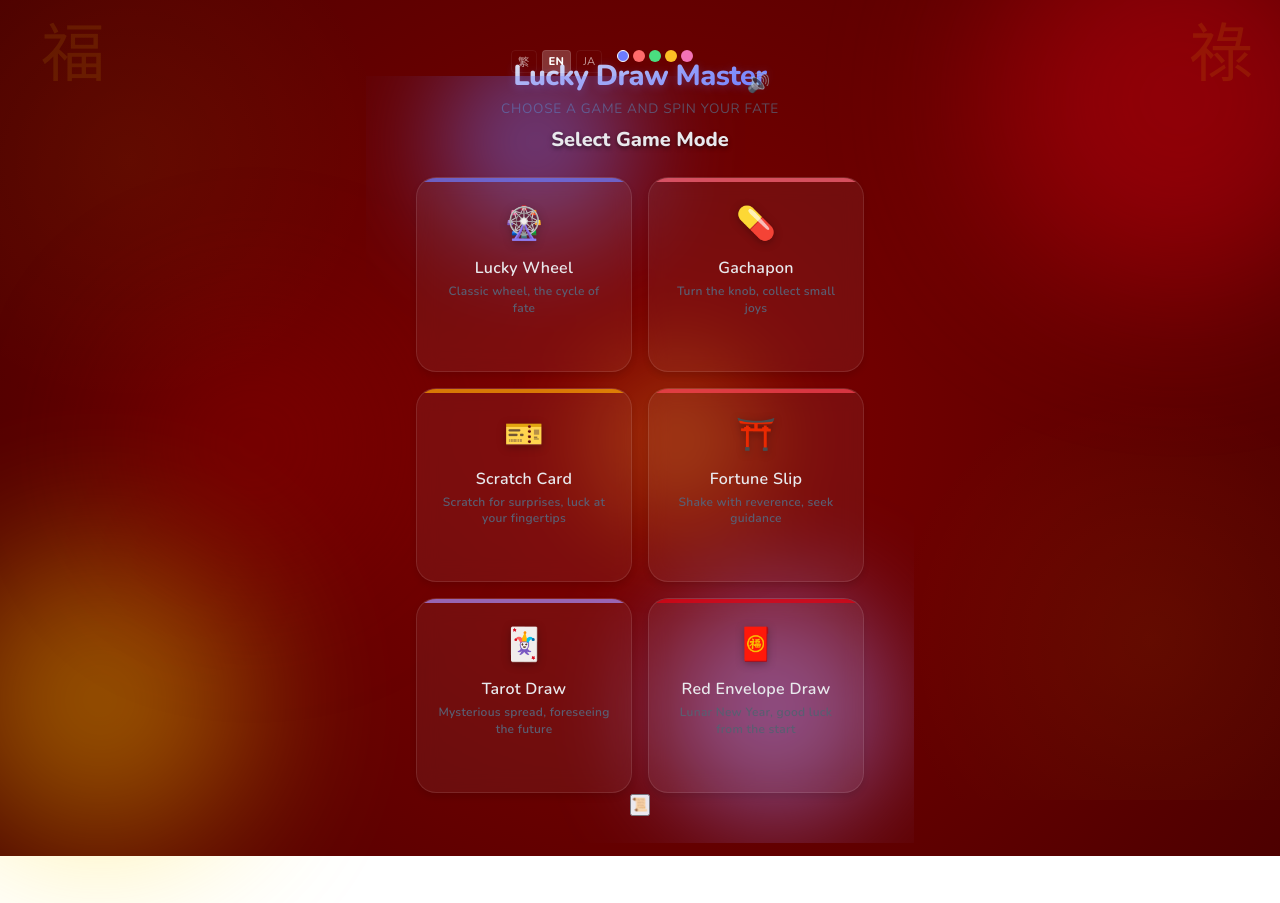
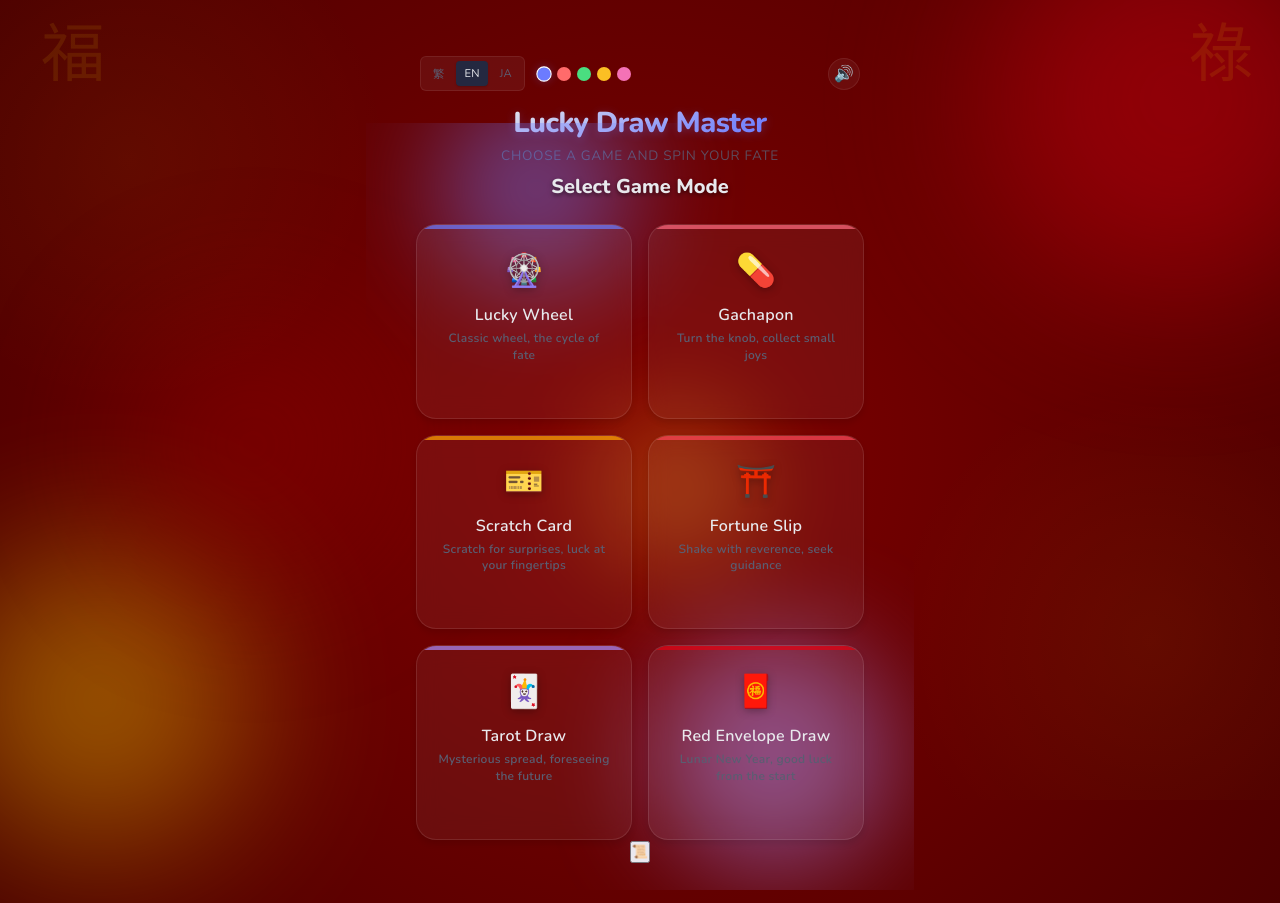
Before and after one commit to terryyehai/wheel, a React (Vite) app: page / in a window 1280 px wide. Before the commit the page ends 856 px from the top, so only its background shows below. Built offline with nearby package versions, Linux system fonts and the light colour scheme.

Commit message:
feat(deploy): setup github actions for pages deployment

```diff
--- a/src/App.tsx
+++ b/src/App.tsx
@@ -140,48 +140,47 @@ const App: React.FC = () => {
 
   return (
     <div className="app">
-      <header className="app-header" style={{ position: 'relative' }}>
-        {/* Language Switcher */}
-        <div className="language-selector" style={{ position: 'absolute', top: '10px', left: '10px', display: 'flex', gap: '5px', zIndex: 10 }}>
+      <header className="app-header">
+        <div className="header-controls">
+          {/* Left: Language & Color */}
+          <div className="controls-group left">
+            <div className="language-selector">
               {(['zh-TW', 'en', 'ja'] as Language[]).map(lang => (
                 <button
                   key={lang}
                   onClick={() => setLanguage(lang)}
-              style={{
-                background: language === lang ? 'rgba(255,255,255,0.2)' : 'transparent',
-                border: '1px solid rgba(255,255,255,0.1)',
-                color: '#fff',
-                fontSize: '0.7rem',
-                padding: '2px 6px',
-                borderRadius: '4px',
-                cursor: 'pointer',
-                opacity: language === lang ? 1 : 0.6,
-                fontWeight: language === lang ? 'bold' : 'normal'
-              }}
+                  className={`lang-btn ${language === lang ? 'active' : ''}`}
                 >
                   {lang === 'zh-TW' ? '繁' : lang.toUpperCase()}
                 </button>
               ))}
+            </div>
             {/* Color Presets */}
-          <div style={{ marginLeft: '10px', display: 'flex', gap: '4px' }}>
+            <div className="color-presets">
               {['#6c7bff', '#ff6b6b', '#4ade80', '#fbbf24', '#f472b6'].map(clr => (
                 <div
                   key={clr}
                   onClick={() => changeColor(clr)}
-                style={{
-                  width: '12px',
-                  height: '12px',
-                  borderRadius: '50%',
-                  background: clr,
-                  cursor: 'pointer',
-                  border: primaryColor === clr ? '1px solid #fff' : 'none'
-                }}
+                  className={`color-dot ${primaryColor === clr ? 'active' : ''}`}
+                  style={{ background: clr }}
                 />
               ))}
             </div>
           </div>
 
-        <div style={{ display: 'flex', alignItems: 'center', justifyContent: 'center' }}>
+          {/* Right: Sound Toggle */}
+          <div className="controls-group right">
+            <button
+              onClick={toggleSound}
+              className="sound-btn"
+              title={isMuted ? t('app.sound_on') : t('app.sound_off')}
+            >
+              {isMuted ? '🔇' : '🔊'}
+            </button>
+          </div>
+        </div>
+
+        <div className="header-title-wrapper">
           {currentMode && (
             <button
               className="back-btn"
@@ -192,7 +191,7 @@ const App: React.FC = () => {
               ←
             </button>
           )}
-          <div>
+          <div className="title-container">
             <h1 className="app-title">
               {currentModeInfo ? t(`modes.${currentMode}.name`) : t('app.title')}
             </h1>
@@ -201,26 +200,6 @@ const App: React.FC = () => {
             </p>
           </div>
         </div>
-
-        <button
-          onClick={toggleSound}
-          style={{
-            position: 'absolute',
-            top: '50%',
-            right: '0',
-            transform: 'translateY(-50%)',
-            background: 'transparent',
-            border: 'none',
-            fontSize: '1.2rem',
-            cursor: 'pointer',
-            opacity: 0.7,
-            transition: 'opacity 0.2s',
-            padding: '8px'
-          }}
-          title={isMuted ? t('app.sound_on') : t('app.sound_off')}
-        >
-          {isMuted ? '🔇' : '🔊'}
-        </button>
       </header>
 
       <main className="app-main">
--- a/src/index.css
+++ b/src/index.css
@@ -2214,3 +2214,132 @@ body.cny-theme::before {
   color: #fbbf24;
   animation: pulse 2s infinite;
 }
+/* ── Header Refactor (Fix Overlap) ── */
+.app-header {
+  display: flex;
+  flex-direction: column;
+  gap: 12px;
+  width: 100%;
+}
+
+.header-controls {
+  display: flex;
+  justify-content: space-between;
+  align-items: center;
+  width: 100%;
+  padding: 0 4px;
+}
+
+.controls-group {
+  display: flex;
+  align-items: center;
+  gap: 12px;
+}
+
+.language-selector {
+  display: flex;
+  gap: 4px;
+  background: rgba(255, 255, 255, 0.05);
+  padding: 4px;
+  border-radius: 6px;
+  border: 1px solid var(--glass-border);
+}
+
+.lang-btn {
+  background: transparent;
+  border: none;
+  color: var(--text-muted);
+  font-size: 0.7rem;
+  padding: 4px 8px;
+  border-radius: 4px;
+  cursor: pointer;
+  transition: all 0.2s;
+  font-weight: 500;
+}
+
+.lang-btn.active {
+  background: var(--bg-tertiary);
+  color: var(--text-primary);
+  box-shadow: 0 1px 2px rgba(0,0,0,0.2);
+}
+
+.color-presets {
+  display: flex;
+  gap: 6px;
+}
+
+.color-dot {
+  width: 14px;
+  height: 14px;
+  border-radius: 50%;
+  cursor: pointer;
+  transition: transform 0.2s, box-shadow 0.2s;
+  border: 1px solid transparent;
+}
+
+.color-dot:hover {
+  transform: scale(1.1);
+}
+
+.color-dot.active {
+  border-color: #fff;
+  box-shadow: 0 0 8px var(--accent-glow);
+  transform: scale(1.1);
+}
+
+.sound-btn {
+  background: rgba(255, 255, 255, 0.05);
+  border: 1px solid var(--glass-border);
+  width: 32px;
+  height: 32px;
+  border-radius: 50%;
+  display: flex;
+  align-items: center;
+  justify-content: center;
+  cursor: pointer;
+  transition: all 0.2s;
+  font-size: 1rem;
+}
+
+.sound-btn:hover {
+  background: var(--bg-tertiary);
+}
+
+.header-title-wrapper {
+  position: relative;
+  display: flex;
+  justify-content: center;
+  align-items: center;
+  min-height: 48px;
+}
+
+.back-btn {
+  position: absolute;
+  left: 0;
+  background: none;
+  border: none;
+  color: var(--text-secondary);
+  font-size: 1.5rem;
+  padding: 8px;
+  cursor: pointer;
+  transition: transform 0.2s;
+  display: flex;
+  align-items: center;
+  justify-content: center;
+}
+
+.back-btn:hover:not(:disabled) {
+  transform: translateX(-4px);
+  color: var(--text-primary);
+}
+
+.back-btn:disabled {
+  opacity: 0.3;
+  cursor: not-allowed;
+}
+
+.title-container {
+  display: flex;
+  flex-direction: column;
+  align-items: center;
+}
--- a/vite.config.ts
+++ b/vite.config.ts
@@ -6,4 +6,10 @@ export default defineConfig({
   plugins: [react()],
   // GitHub Pages 部署路徑 = repo 名稱
   base: '/wheel/',
+  build: {
+    outDir: 'dist',
+    emptyOutDir: true,
+    sourcemap: false,
+    chunkSizeWarningLimit: 1500,
+  }
 })
```
Also changed, not shown: 2 other files (tests, documents, lock files or other folders). Lines whose indentation alone changed are shown as unchanged.
